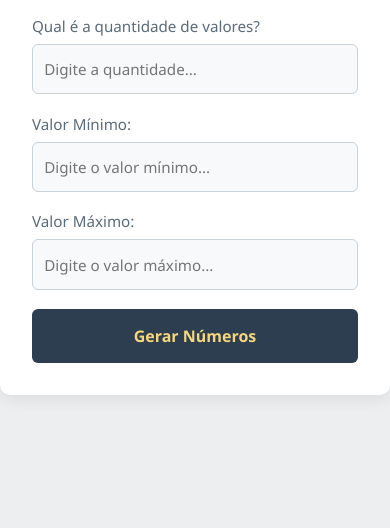
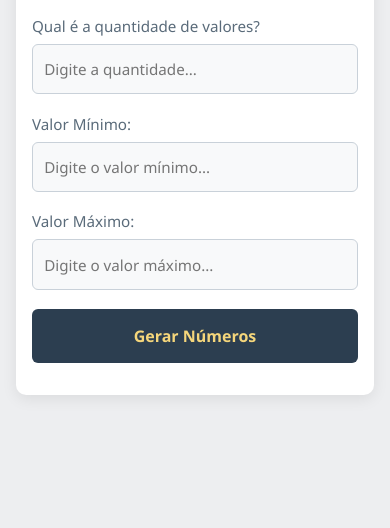
Before and after one commit to LucianoGarcia1/number_generator, a plain HTML site: page index.html in a window 390 px wide. Shown: the part 316-844 px from the top of the page. Drawn offline with nearby package versions, Linux system fonts and the light colour scheme.

Commit message:
style: Media Queries

```diff
--- a/index.html
+++ b/index.html
@@ -241,6 +241,16 @@
         color: #ffbaba;
         border-color: #a33a3a;
       }
+
+      @media screen and (max-width: 480px){
+        .content{
+          padding: 2rem 1rem;
+        }
+
+        body{
+          padding: 0 1rem;
+        }
+      }
     </style>
   </head>
   <body>
```
